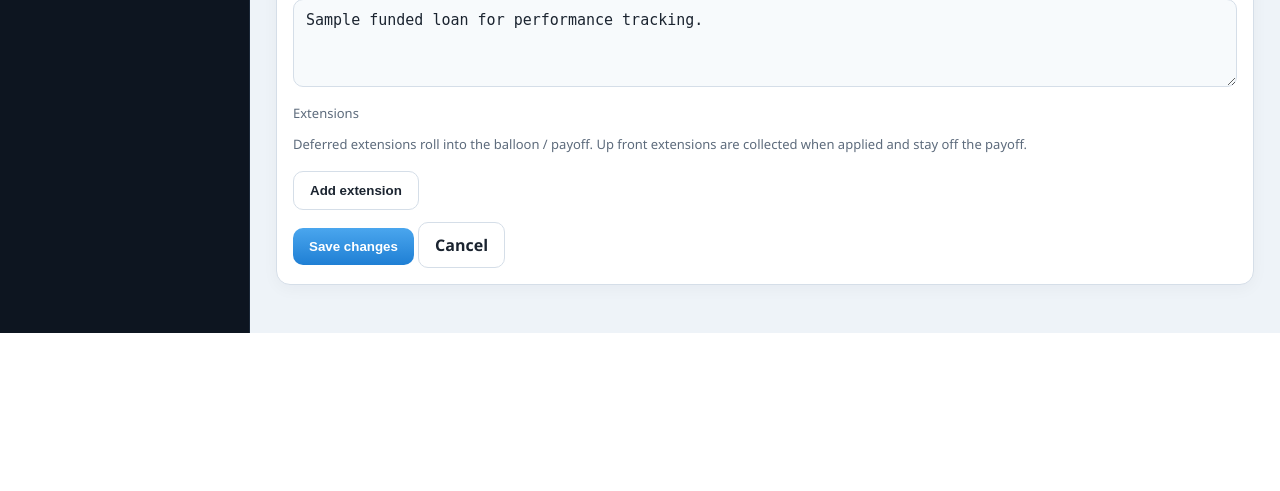
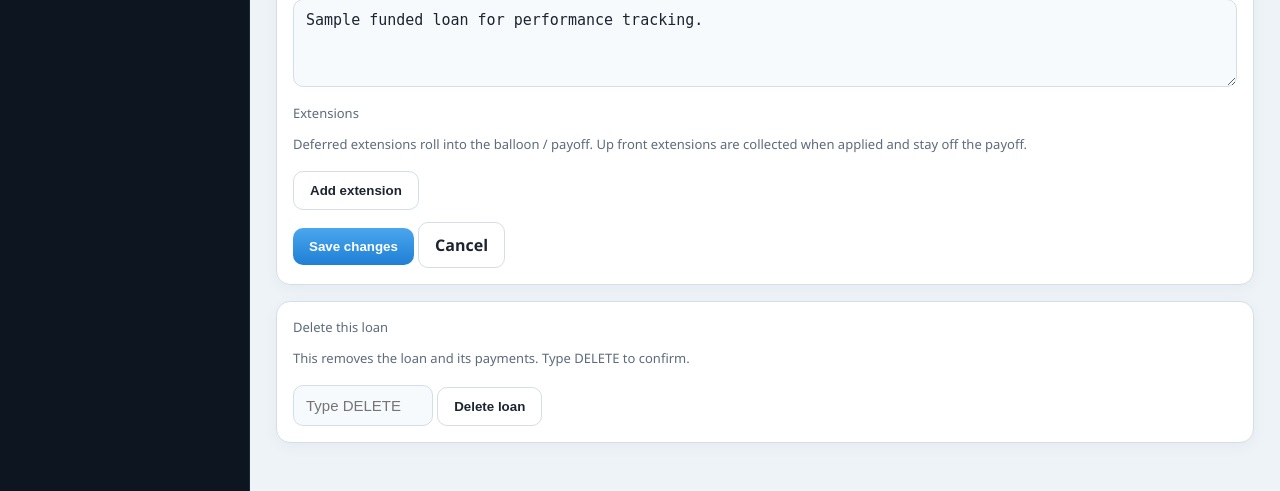
Before and after one commit to johnbritton76-bit/brittco-capital, a Flask app: page /loans/1/edit in a window 1280 px wide. Shown: the part 1228-1719 px from the top of the page. Before the commit the page ends 1561 px from the top, so only its background shows below. Run offline with Flask 3, Linux system fonts and the light colour scheme; the visitor is signed in with stand-in values (Sample User, id 1); data comes from the database, SQL or seed files in the repository; data that the repository does not hold is empty.

Commit message:
Add files via upload

```diff
--- a/templates/loan_form.html
+++ b/templates/loan_form.html
@@ -92,6 +92,16 @@
     {% if loan %}<a class="btn ghost" href="{{ url_for('loan_detail', lid=loan.id) }}">Cancel</a>{% endif %}
   </div>
 </form>
+{% if loan %}
+<div class="card" style="margin-top:16px">
+  <h3>Delete this loan</h3>
+  <p class="hint">This removes the loan and its payments. Type DELETE to confirm.</p>
+  <form method="post" action="{{ url_for('loan_delete', lid=loan.id) }}" onsubmit="return confirm('This permanently deletes the loan and its payments.');">
+    <input name="confirm" placeholder="Type DELETE" style="width:140px">
+    <button class="btn ghost" type="submit">Delete loan</button>
+  </form>
+</div>
+{% endif %}
 <script>
 (function(){
   var list = document.getElementById("ext-list");
@@ -164,11 +174,17 @@
       }
     }
   }
-  function addDays(iso, days){
+  function addMonths(iso, months){
     if (!iso) return "";
-    var d = new Date(iso + "T00:00:00");
-    d.setDate(d.getDate() + days);
-    return d.toISOString().slice(0,10);
+    var p = iso.split("-");
+    var y = parseInt(p[0], 10), m = parseInt(p[1], 10), day = parseInt(p[2], 10);
+    var idx = m - 1 + (parseInt(months, 10) || 0);
+    y += Math.floor(idx / 12);
+    m = idx % 12 + 1;
+    if (m <= 0){ m += 12; y -= 1; }
+    var last = new Date(y, m, 0).getDate();
+    if (day > last) day = last;
+    return y + "-" + String(m).padStart(2,"0") + "-" + String(day).padStart(2,"0");
   }
   function syncMaturity(){
     var start = (document.getElementById("start_date")||{}).value;
@@ -178,7 +194,7 @@
       extra += parseInt(el.value || "0", 10) || 0;
     });
     var out = document.getElementById("maturity_date");
-    if (out) out.value = start ? addDays(start, (base + extra) * 30) : "";
+    if (out) out.value = start ? addMonths(start, base + extra) : "";
   }
   function row(months, rate){
     n += 1;
```
